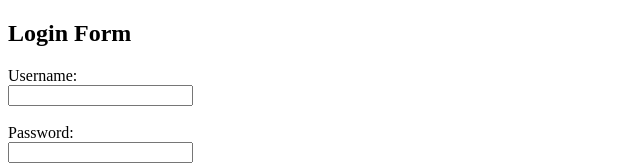
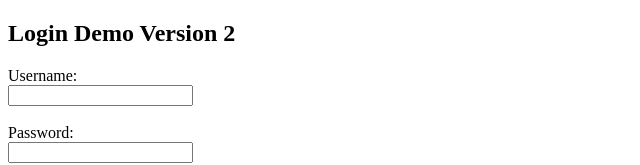
Before and after one commit to tharlinhtetkazuya/QA-Automation-Class-Project, a website: page index.html in a window 1280 px wide. Shown: the top 165 px of the page, without its empty margins (0-640 px from the left). Drawn offline with Linux system fonts and the light colour scheme.

Commit message:
Update index.html

```diff
--- a/index.html
+++ b/index.html
@@ -7,7 +7,7 @@
 </head>
 <body>
 
-    <h2>Login Form</h2>
+    <h2>Login Demo Version 2</h2>
 
     <form id="loginForm">
         <label>Username:</label><br>
```
